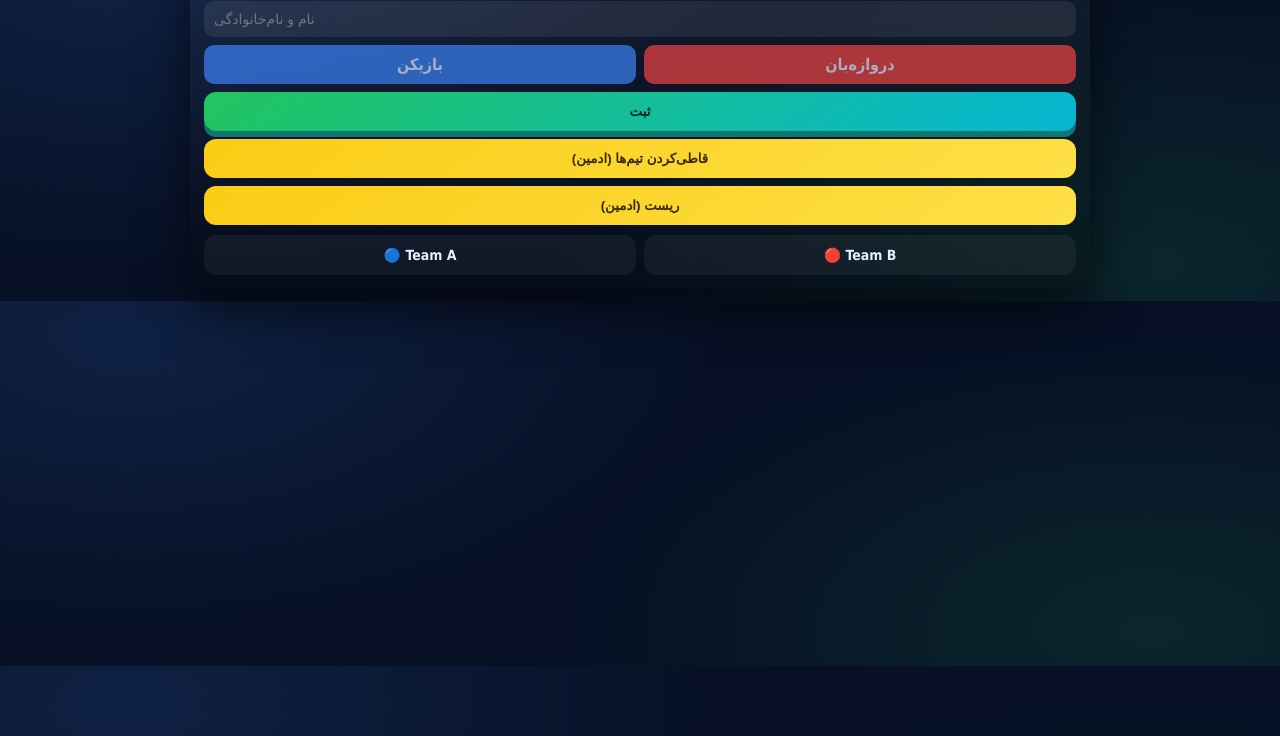
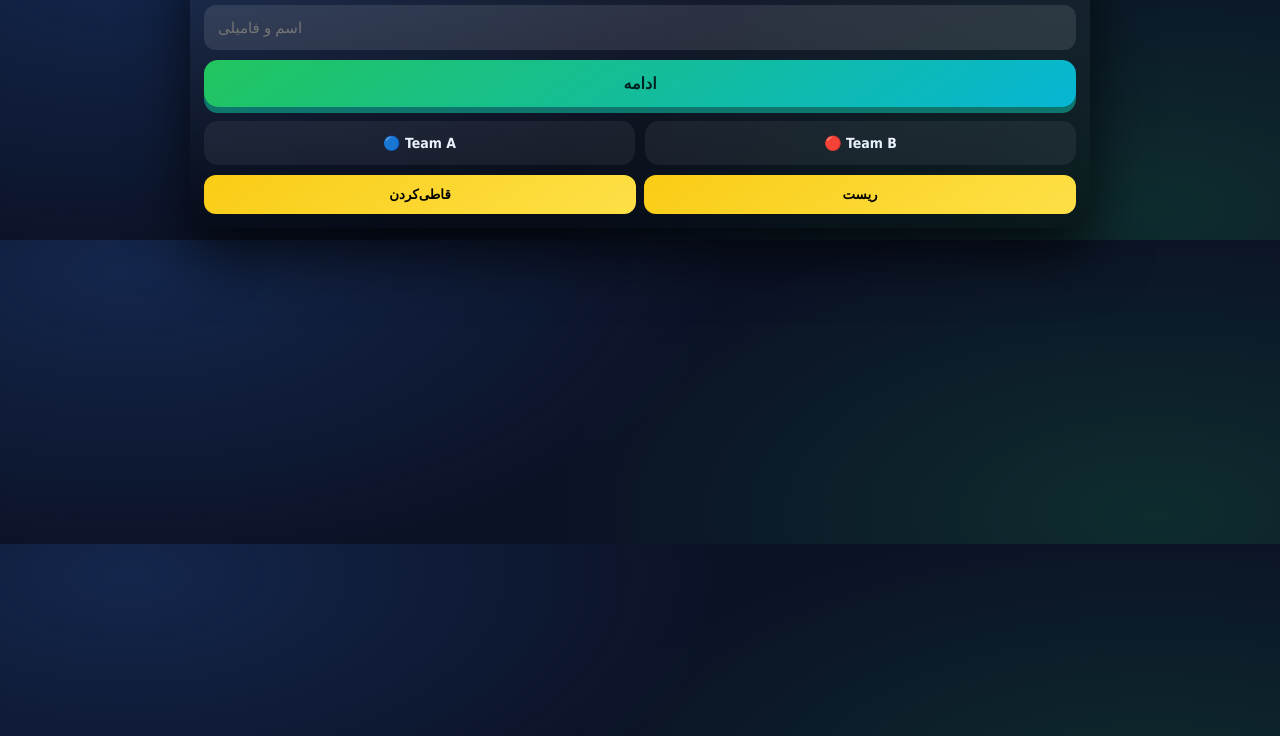
Before and after one commit to amiwrkamy/team-shuffle, a plain HTML site: page index.html in a window 1280 px wide. Shown: the part 64-800 px from the top of the page. Drawn offline with Linux system fonts and the light colour scheme.

Commit message:
Update index.html

```diff
--- a/index.html
+++ b/index.html
@@ -7,148 +7,144 @@
 
 <style>
 :root{
-  --bg:#071025;
-  --glass:rgba(255,255,255,0.05);
+  --bg:#0b1226;
   --blue:#3b82f6;
   --red:#ef4444;
   --green:#22c55e;
   --cyan:#06b6d4;
   --gold:#facc15;
-  --text:#e5f0ff;
+  --text:#eaf2ff;
 }
 
 *{box-sizing:border-box}
 body{
   margin:0;
   background:
-    radial-gradient(600px 300px at 10% 10%, rgba(59,130,246,.15), transparent),
-    radial-gradient(600px 300px at 90% 90%, rgba(34,197,94,.12), transparent),
+    radial-gradient(600px 300px at 10% 10%, rgba(59,130,246,.18), transparent),
+    radial-gradient(600px 300px at 90% 90%, rgba(34,197,94,.15), transparent),
     var(--bg);
+  font-family: Tahoma, sans-serif;
   color:var(--text);
-  font-family: Vazirmatn, Tahoma, sans-serif;
 }
 
 #splash{
   position:fixed;inset:0;
   display:flex;align-items:center;justify-content:center;
-  z-index:50;pointer-events:none;
+  z-index:99;
 }
 #splash span{
-  font-size:100px;
+  font-size:90px;
   animation:spin .5s ease-out forwards;
 }
 @keyframes spin{
-  0%{transform:rotate(0);opacity:1}
-  100%{transform:rotate(360deg);opacity:0}
+  to{transform:rotate(360deg);opacity:0}
 }
 
-.app{
-  padding:12px;
-  display:flex;
-  justify-content:center;
-}
+.app{display:flex;justify-content:center;padding:12px}
 
 .panel{
   width:100%;
   max-width:900px;
-  background:linear-gradient(180deg,rgba(255,255,255,.04),rgba(0,0,0,.3));
-  border-radius:16px;
+  background:linear-gradient(180deg,rgba(255,255,255,.05),rgba(0,0,0,.4));
+  border-radius:18px;
   padding:14px;
-  box-shadow:0 20px 50px rgba(0,0,0,.6);
+  box-shadow:0 25px 60px rgba(0,0,0,.7);
 }
 
-h1{
-  text-align:center;
-  margin:4px 0 10px;
-  font-size:22px;
-  letter-spacing:1px;
-}
+h1{text-align:center;margin:6px 0 12px;font-size:22px}
+
+.step{display:none}
+.step.active{display:block}
 
 input{
   width:100%;
-  padding:10px;
-  border-radius:10px;
+  padding:14px;
+  border-radius:12px;
   border:none;
-  background:rgba(255,255,255,.08);
+  background:rgba(255,255,255,.1);
   color:white;
-  font-size:14px;
+  font-size:15px;
+}
+
+.big-btn{
+  width:100%;
+  margin-top:10px;
+  padding:14px;
+  border:none;
+  border-radius:14px;
+  font-size:16px;
+  font-weight:900;
+  cursor:pointer;
+}
+
+.next{
+  background:linear-gradient(145deg,var(--green),var(--cyan));
+  color:#022;
+  box-shadow:0 6px 0 #0f766e;
 }
 
 .roles{
   display:flex;
-  gap:8px;
-  margin-top:8px;
+  gap:10px;
+  margin-top:10px;
 }
 
 .role{
   flex:1;
-  padding:10px;
-  border-radius:10px;
+  padding:16px;
+  border-radius:14px;
   text-align:center;
-  font-weight:800;
+  font-size:16px;
+  font-weight:900;
   cursor:pointer;
-  opacity:.7;
+  opacity:.75;
 }
 
 .role.player{background:var(--blue)}
 .role.gk{background:var(--red)}
-.role.active{opacity:1;box-shadow:0 0 15px rgba(255,255,255,.3)}
-
-button{
-  width:100%;
-  margin-top:8px;
-  padding:12px;
-  border:none;
-  border-radius:12px;
-  font-weight:900;
-  cursor:pointer;
-}
-
-#register{
-  background:linear-gradient(145deg,var(--green),var(--cyan));
-  box-shadow:0 6px 0 #0f766e;
-  color:#022;
-}
-
-#reset,#shuffle{
-  background:linear-gradient(145deg,var(--gold),#fde047);
-  color:#3a2a00;
-}
+.role.active{opacity:1;box-shadow:0 0 20px rgba(255,255,255,.35)}
 
 .teams{
   display:flex;
-  gap:8px;
-  margin-top:10px;
+  gap:10px;
+  margin-top:14px;
 }
 
 .team{
   flex:1;
-  background:rgba(255,255,255,.05);
-  border-radius:12px;
-  padding:8px;
+  background:rgba(255,255,255,.06);
+  border-radius:14px;
+  padding:10px;
 }
 
-.team h3{
-  text-align:center;
-  margin:4px 0;
-  font-size:14px;
-}
+.team h3{text-align:center;margin:4px 0;font-size:14px}
 
-ul{
-  list-style:none;
-  padding:0;
-  margin:0;
-}
-
+ul{list-style:none;padding:0;margin:0}
 li{
-  background:rgba(0,0,0,.3);
-  margin:4px 0;
-  padding:6px 8px;
-  border-radius:8px;
+  background:rgba(0,0,0,.35);
+  margin:5px 0;
+  padding:7px 9px;
+  border-radius:9px;
   font-size:13px;
   white-space:nowrap;
   overflow:hidden;
   text-overflow:ellipsis;
+}
+
+.admin{
+  margin-top:10px;
+  display:flex;
+  gap:8px;
+}
+
+.admin button{
+  flex:1;
+  background:linear-gradient(145deg,var(--gold),#fde047);
+  border:none;
+  border-radius:12px;
+  padding:12px;
+  font-weight:900;
+  cursor:pointer;
 }
 </style>
 </head>
@@ -162,17 +158,22 @@ li{
 
 <h1>Random Team</h1>
 
-    <input id="name" placeholder="نام و نام‌خانوادگی"/>
-
-    <div class="roles">
-      <div class="role player" id="player">بازیکن</div>
-      <div class="role gk" id="gk">دروازه‌بان</div>
+<!-- STEP 1 -->
+<div class="step active" id="step1">
+  <input id="name" placeholder="اسم و فامیلی"/>
+  <button class="big-btn next" onclick="goStep(2)">ادامه</button>
 </div>
 
-    <button id="register">ثبت</button>
-    <button id="shuffle">قاطی‌کردن تیم‌ها (ادمین)</button>
-    <button id="reset">ریست (ادمین)</button>
+<!-- STEP 2 -->
+<div class="step" id="step2">
+  <div class="roles">
+    <div class="role player" onclick="selectRole('player')">⚽ بازیکن</div>
+    <div class="role gk" onclick="selectRole('gk')">🧤 دروازه‌بان</div>
+  </div>
+  <button class="big-btn next" onclick="register()">ثبت نهایی</button>
+</div>
 
+<!-- TEAMS -->
 <div class="teams">
   <div class="team">
     <h3>🔵 Team A</h3>
@@ -184,24 +185,35 @@ li{
   </div>
 </div>
 
+<div class="admin">
+  <button onclick="shuffle()">قاطی‌کردن</button>
+  <button onclick="resetAll()">ریست</button>
+</div>
+
 </div>
 </div>
 
 <script>
 setTimeout(()=>document.getElementById('splash').remove(),600);
 
+const KEY="RANDOM_TEAM_FINAL";
+const DEV="DEV_ID";
 const ADMIN="admin12345";
-const KEY="RANDOM_TEAM_V1";
-const DEV="DEV_ID";
 
-let role=null;
-document.getElementById('player').onclick=()=>sel('player');
-document.getElementById('gk').onclick=()=>sel('gk');
+let step=1, role=null;
+let state=JSON.parse(localStorage.getItem(KEY)||'[]');
 
-function sel(r){
+function goStep(n){
+  const name=document.getElementById('name').value.trim();
+  if(n===2 && !name) return;
+  document.querySelectorAll('.step').forEach(s=>s.classList.remove('active'));
+  document.getElementById('step'+n).classList.add('active');
+}
+
+function selectRole(r){
   role=r;
   document.querySelectorAll('.role').forEach(x=>x.classList.remove('active'));
-  document.getElementById(r).classList.add('active');
+  document.querySelector('.'+r).classList.add('active');
 }
 
 function dev(){
@@ -210,27 +222,24 @@ function dev(){
   return d;
 }
 
-let state=JSON.parse(localStorage.getItem(KEY)||'[]');
+function register(){
+  if(state.find(x=>x.dev===dev())) return alert('قبلاً ثبت شدی');
+  if(!role) return;
+  state.push({name:document.getElementById('name').value,role,dev:dev()});
+  localStorage.setItem(KEY,JSON.stringify(state));
+  document.getElementById('step2').style.display='none';
+  render();
+}
 
-document.getElementById('register').onclick=()=>{
-  if(state.find(x=>x.dev===dev())) return alert('قبلاً ثبت شدی');
-  const name=document.getElementById('name').value.trim();
-  if(!name||!role) return;
-  state.push({name,role,dev:dev()});
-  localStorage.setItem(KEY,JSON.stringify(state));
-  render();
-};
+function resetAll(){
+  if(prompt('رمز ادمین')!==ADMIN) return;
+  localStorage.clear();state=[];render();
+}
 
-document.getElementById('reset').onclick=()=>{
+function shuffle(){
   if(prompt('رمز ادمین')!==ADMIN) return;
-  state=[];localStorage.clear();render();
-};
-
-document.getElementById('shuffle').onclick=()=>{
-  if(prompt('رمز ادمین')!==ADMIN) return;
-  state.sort(()=>Math.random()-.5);
-  render();
-};
+  state.sort(()=>Math.random()-.5);render();
+}
 
 function render(){
   A.innerHTML=B.innerHTML='';
```
Lines whose indentation alone changed are shown as unchanged.
